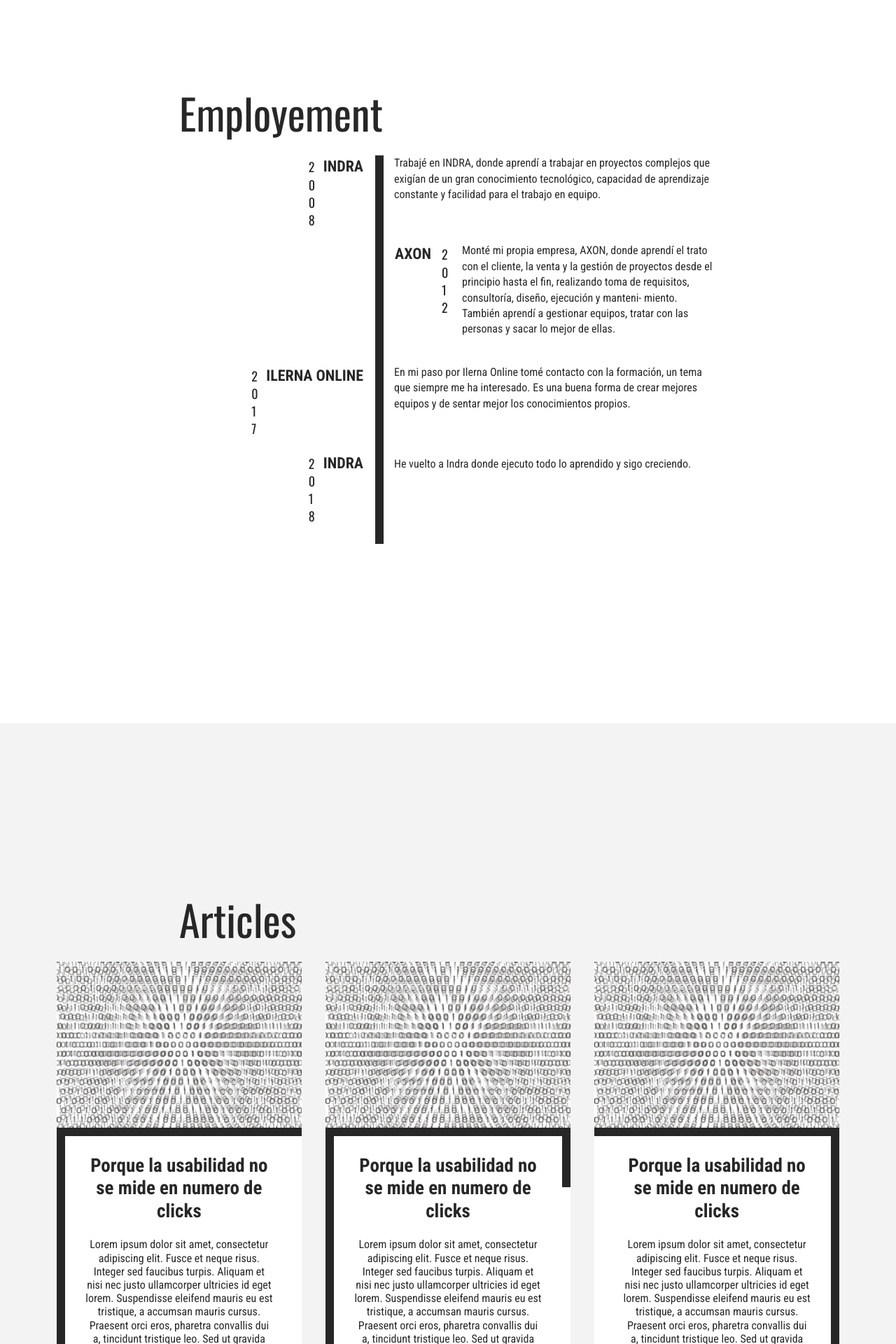
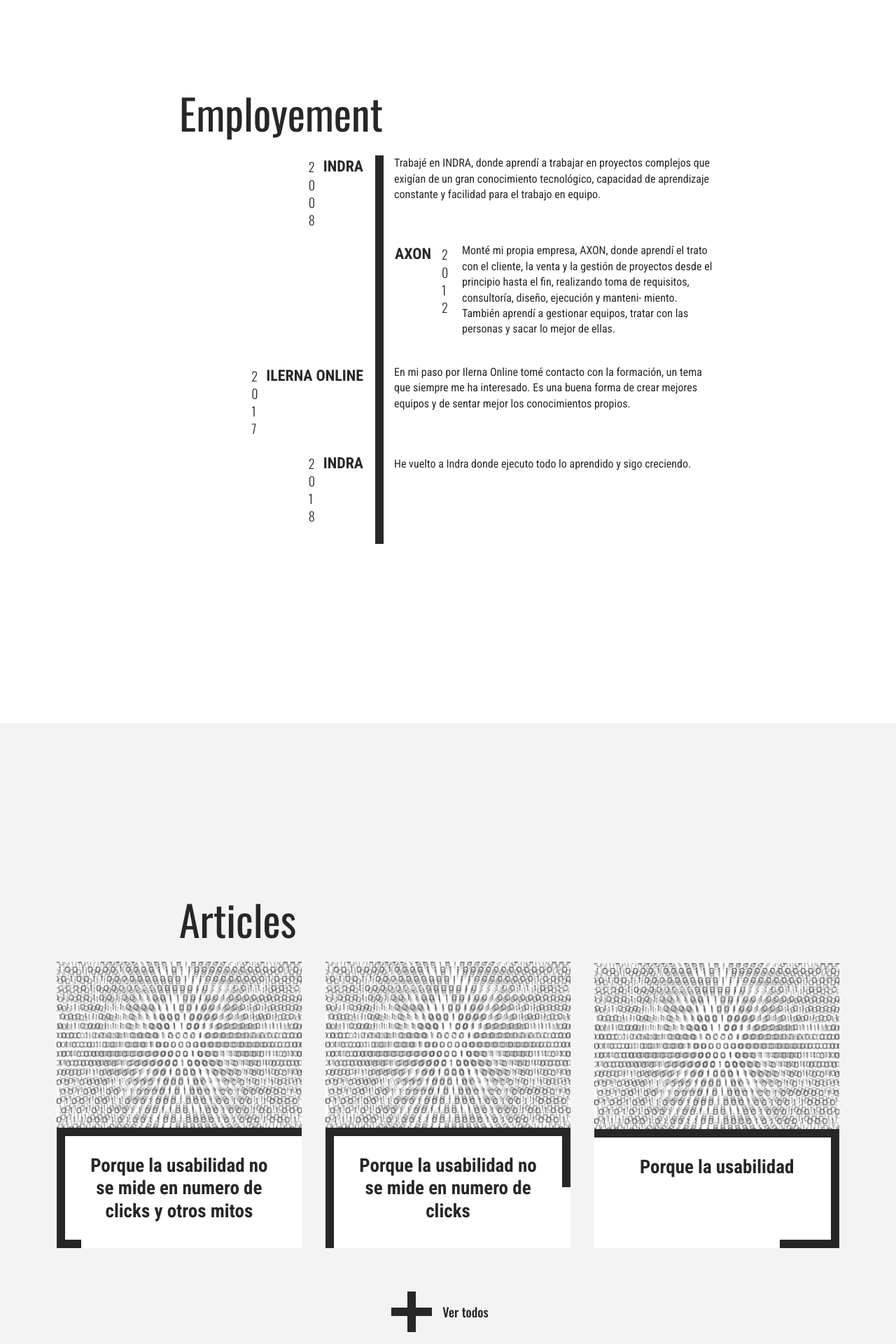
Before and after one commit to chervera/carleshervera-template, a PHP site: page / in a window 1280 px wide. Shown: the part 1840-3760 px from the top of the page at 70% size. Run offline with PHP 8.4, Linux system fonts and the light colour scheme; some libraries are stand-ins or nearby versions.

Commit message:
design minnor fixes

```diff
--- a/assets/css/main.css
+++ b/assets/css/main.css
@@ -261,7 +261,7 @@
     top: 4px;
     word-wrap: break-word;
     font-family: 'Oswald', sans-serif;
-    font-weight: 400;
+    font-weight: 300;
     line-height: 1.4em;
 }
 
@@ -306,6 +306,7 @@
 
 .article .featured {
     padding: 15px 40px;
+    min-height: 140px;
 }
 
 .article .featured:after {
@@ -367,6 +368,7 @@
 .article .content p {
     font-size: 16px;
     line-height: 1.2em;
+    display: none;
 }
 
 .more {
@@ -408,16 +410,20 @@
     transform: rotate(0deg);
 }
 
+.more:hover{
+    text-decoration: underline;
+}
+
 .more:hover::after {
     -webkit-transition: all .3s;
     transition: all .3s;
-    transform: rotate(-45deg);
+    transform: rotate(90deg);
 }
 
 .more:hover::before {
     -webkit-transition: all .3s;
     transition: all .3s;
-    transform: rotate(-45deg);
+    transform: rotate(90deg);
 }
 
 #contact-me .header {
@@ -547,4 +553,6 @@
     .timeline .event:nth-child(2) .description {
         padding: 0 0 0 344px;
     }
+
+
 }
--- a/index.html
+++ b/index.html
@@ -28,7 +28,7 @@
     </nav>
     <section id="start">
         <h1 class="h1">Carles Hervera</h1>
-        <h2 class="h2">Web developer // reopleved bew</h2>
+        <h2 class="h2">Web developer // reopleved beW</h2>
         <div class="social-networks">
             <ul>
                 <li>
@@ -117,7 +117,7 @@
                     <img src="assets/img/articles/article1.jpg" alt="text image 1" />
                 </div>
                 <div class="content featured type1">
-                    <h2 class="h2">Porque la usabilidad no se mide en numero de clicks</h2>
+                    <h2 class="h2">Porque la usabilidad no se mide en numero de clicks y otros mitos</h2>
                     <p>
                         Lorem ipsum dolor sit amet, consectetur adipiscing elit. Fusce et neque risus. Integer sed
                         faucibus turpis. Aliquam et nisi nec justo ullamcorper ultricies id eget lorem. Suspendisse
@@ -145,7 +145,7 @@
                     <img src="assets/img/articles/article1.jpg" alt="text image 1" />
                 </div>
                 <div class="content featured type3">
-                    <h2 class="h2">Porque la usabilidad no se mide en numero de clicks</h2>
+                    <h2 class="h2">Porque la usabilidad </h2>
                     <p>
                         Lorem ipsum dolor sit amet, consectetur adipiscing elit. Fusce et neque risus. Integer sed
                         faucibus turpis. Aliquam et nisi nec justo ullamcorper ultricies id eget lorem. Suspendisse
```
